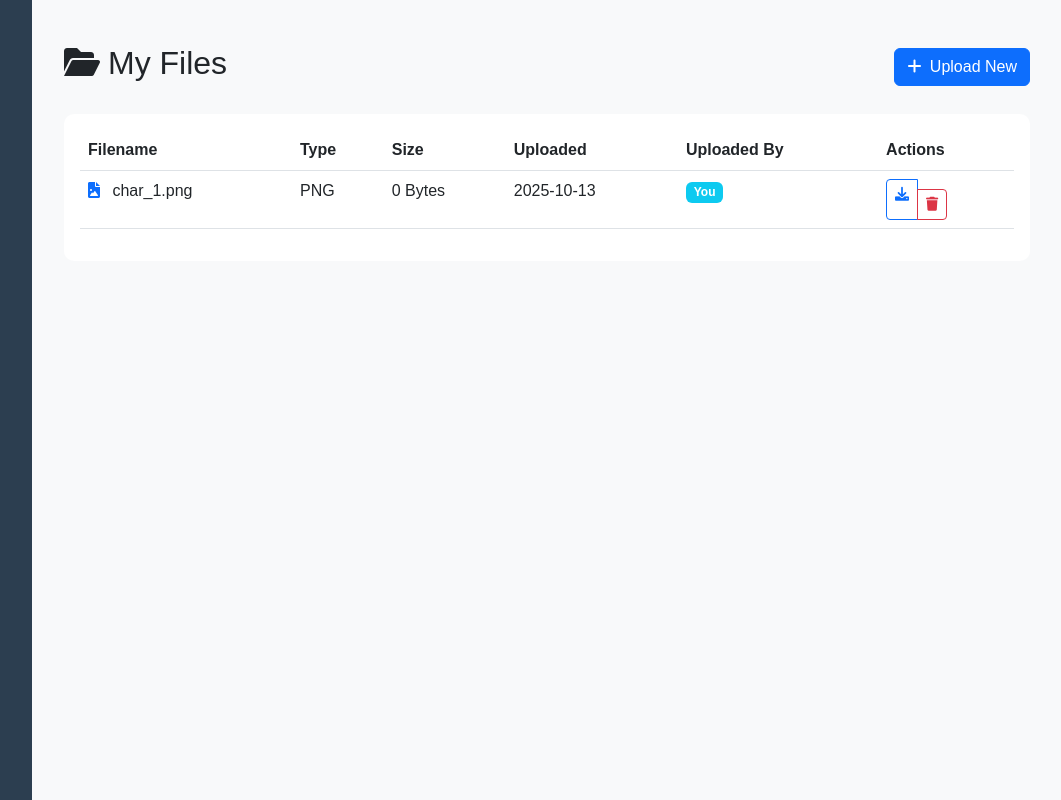
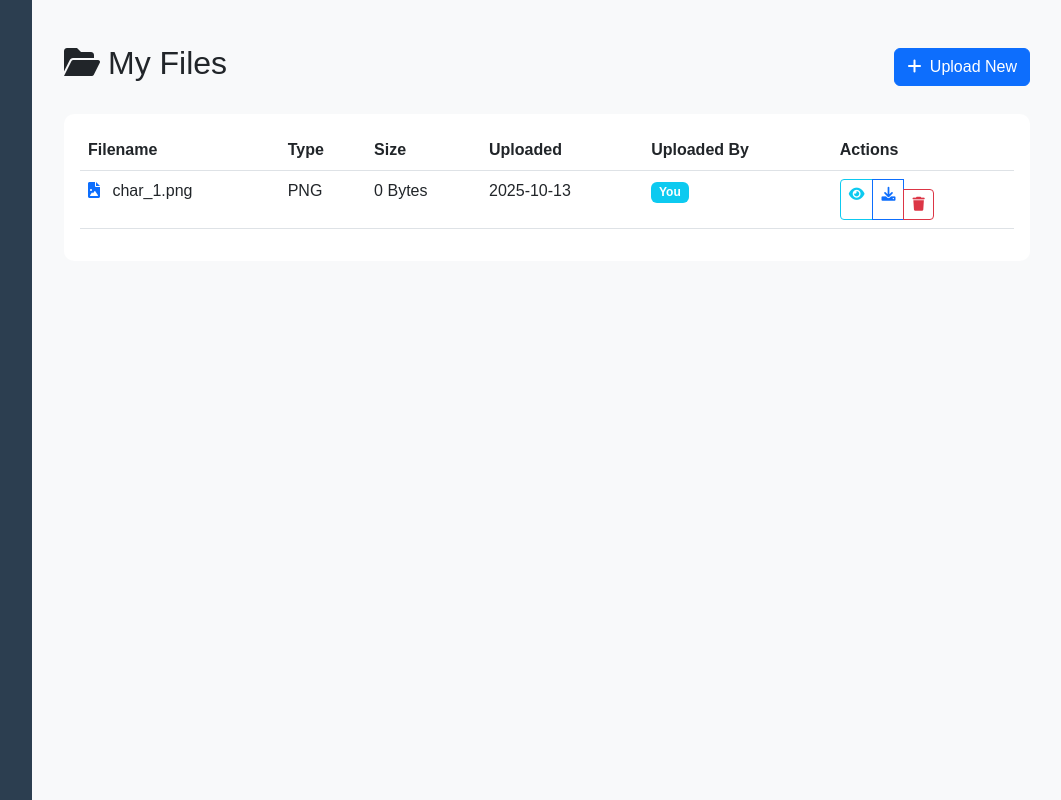
Before and after one commit to NGJIESHENG/My-Notes-Website, a Flask app: page /files in a window 1280 px wide. Shown: the whole page, without its empty margins (218-1279 px from the left). Run offline with Flask 3, Linux system fonts and the light colour scheme; a user stored in the database is signed in.

Commit message:
add preview button

```diff
--- a/templates/files.html
+++ b/templates/files.html
@@ -67,6 +67,9 @@
                                         </td>
                                         <td>
                                             <div class="btn-group">
+                                                <a href="{{ url_for('view_file', file_id=file.id) }}" class="btn btn-sm btn-outline-info">
+                                                    <i class="fas fa-eye"></i>
+                                                </a>
                                                 <a href="{{ url_for('download_file', file_id=file.id) }}" class="btn btn-sm btn-outline-primary">
                                                     <i class="fas fa-download"></i>
                                                 </a>
```
